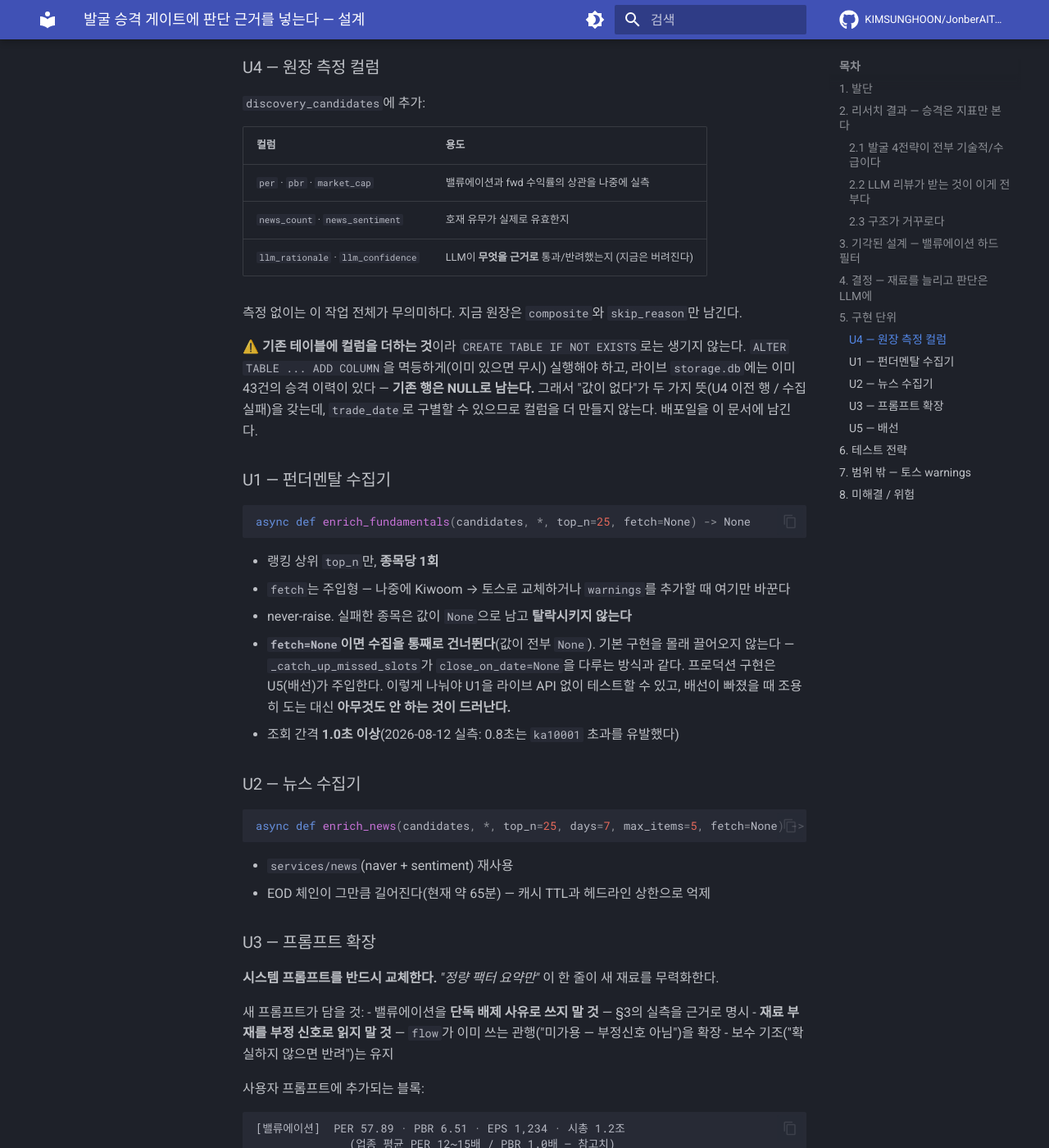
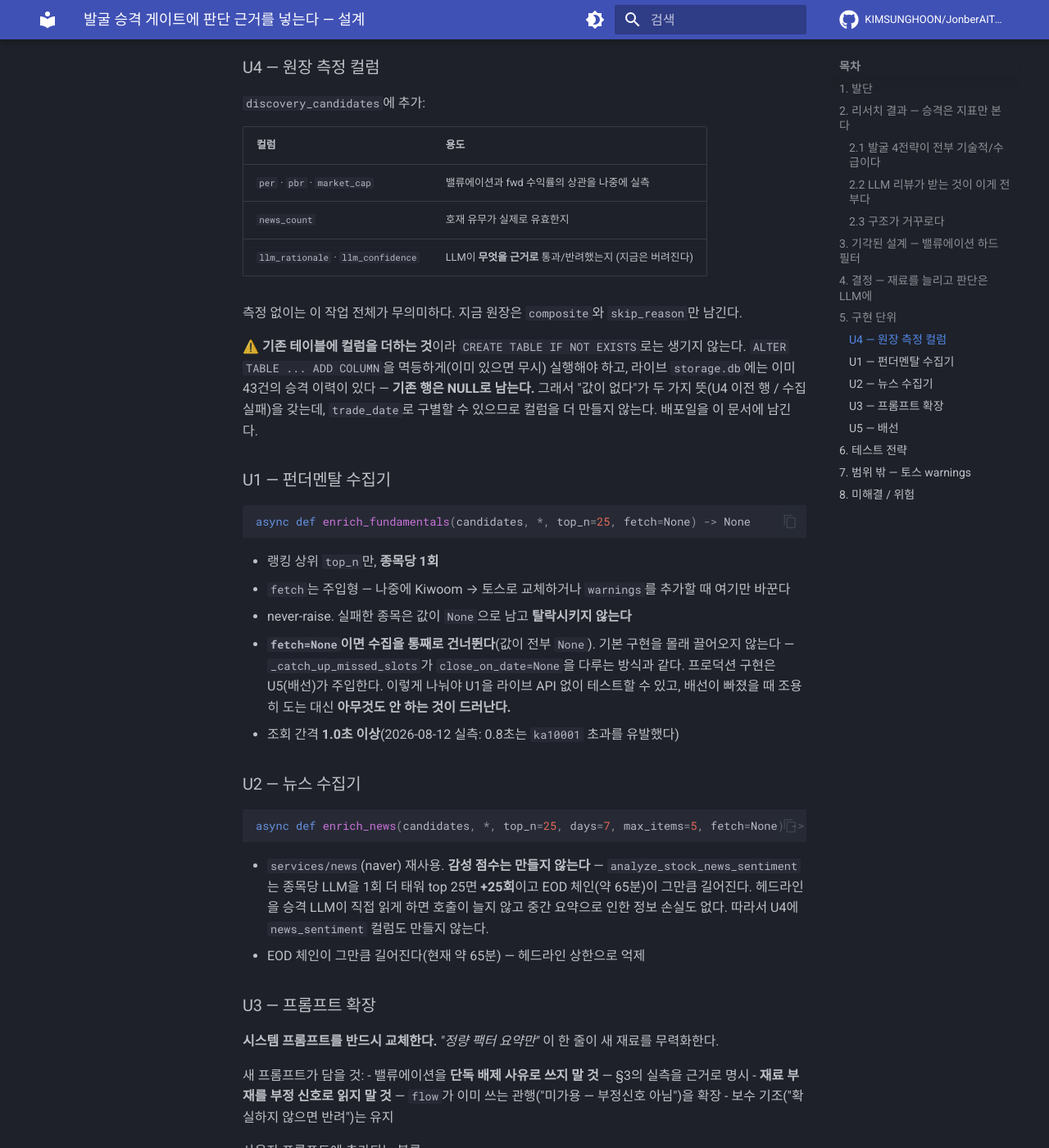
Before and after one commit to KIMSUNGHOON/JonberAITrading, an MkDocs documentation site: the page built from docs/superpowers/specs/2026-08-12-discovery-promotion-evidence-design.md, in a window 1280 px wide and 1400 px high, scrolled down 3085 px. Shown: the whole window at 82% size. Built offline with MkDocs 1.6.1 and Material for MkDocs 9.7.7, drawn with Linux system fonts in a browser that asks for light colours; comment, search, counter and statistics services are not loaded.

Commit message:
docs(spec): 오탈자 제거 + news_sentiment 결정을 스펙에 반영
Write 도구가 남긴 </content> 태그를 제거했다. 그리고 U2에서 감성 점수를
만들지 않기로 한 결정(LLM +25회 회피)을 §5에 명시하고, U4 컬럼 목록에서
news_sentiment를 뺐다 — 구현(7c0f87c)이 이미 그렇게 돼 있어 문서만
뒤처져 있었다.

````diff
--- a/docs/superpowers/specs/2026-08-12-discovery-promotion-evidence-design.md
+++ b/docs/superpowers/specs/2026-08-12-discovery-promotion-evidence-design.md
@@ -162,8 +162,11 @@ async def enrich_fundamentals(candidates, *, top_n=25, fetch=None) -> None
 async def enrich_news(candidates, *, top_n=25, days=7, max_items=5, fetch=None) -> None
 ```
 
-- `services/news`(naver + sentiment) 재사용
-- EOD 체인이 그만큼 길어진다(현재 약 65분) — 캐시 TTL과 헤드라인 상한으로 억제
+- `services/news`(naver) 재사용. **감성 점수는 만들지 않는다** —
+  `analyze_stock_news_sentiment`는 종목당 LLM을 1회 더 태워 top 25면 **+25회**이고 EOD
+  체인(약 65분)이 그만큼 길어진다. 헤드라인을 승격 LLM이 직접 읽게 하면 호출이 늘지 않고
+  중간 요약으로 인한 정보 손실도 없다. 따라서 U4에 `news_sentiment` 컬럼도 만들지 않는다.
+- EOD 체인이 그만큼 길어진다(현재 약 65분) — 헤드라인 상한으로 억제
 
 ### U3 — 프롬프트 확장
 
@@ -230,7 +233,6 @@ U1의 `fetch`를 주입형으로 두는 것이 이 확장의 접합부다.
 - **워치 Drop은 여전히 미해결.** 이 작업은 **유입**을 개선한다. 이미 들어와 있는 26종과
   앞으로도 쌓일 종목의 **퇴출** 규칙은 별도 설계가 필요하다. 다만 승격 품질이 오르면
   Drop의 시급성은 낮아진다.
-</content>
 
 ---
 
````
Also changed, not shown: other parts of docs/superpowers/specs/2026-08-12-discovery-promotion-evidence-design.md (+1 -1 lines).
